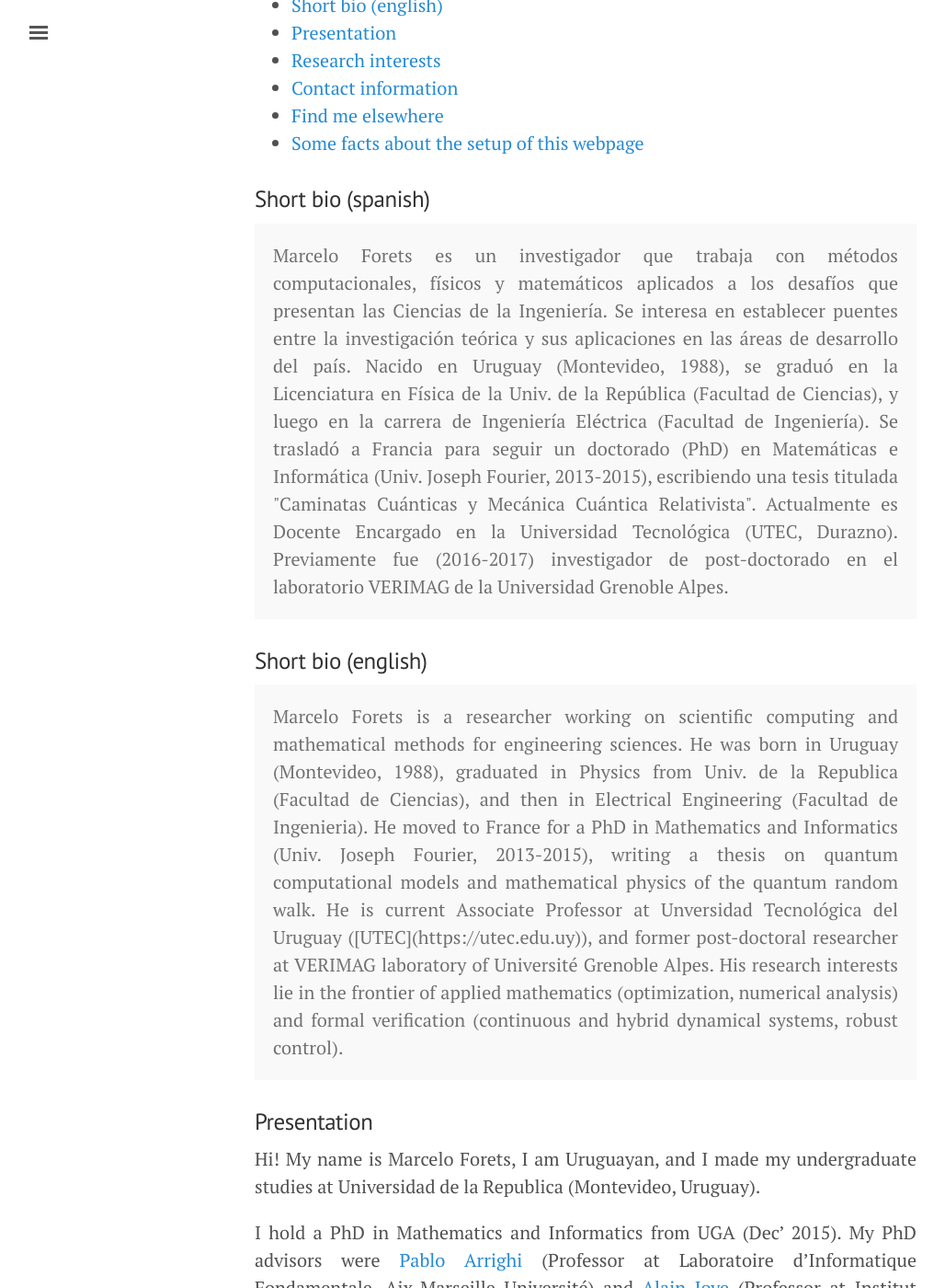
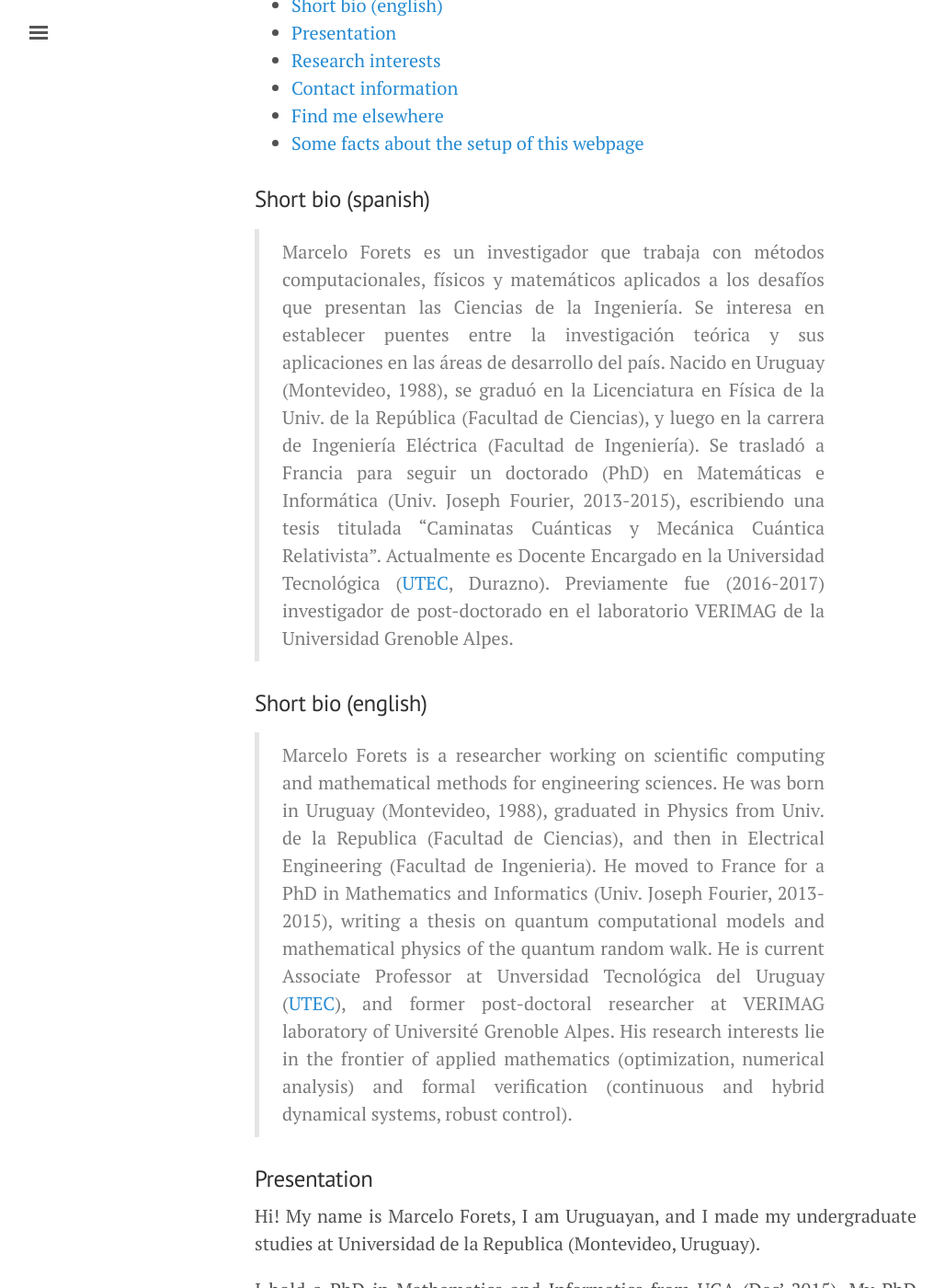
Before and after one commit to mforets/mforets.github.io, a Jekyll site: the page built from about.md, in a window 1280 px wide and 1400 px high, scrolled down 281 px. Shown: the whole window at 92% size, without its empty margins (3-1031 px from the left). Built offline with Jekyll 4.4.1, drawn with Linux system fonts in a browser that asks for light colours; nearby versions of some CDN libraries; some of the changed lines change nothing that is shown.

Commit message:
update about

```diff
--- a/_config.yml
+++ b/_config.yml
@@ -23,7 +23,7 @@ github_username:  mforets
 author:
   name:              marcelo forets
   url:               https://marcelo-forets.fr/
-  email:             marcelo.forets-irurtia@univ-grenoble-alpes.fr
+  email:             mforets@gmail.com
   contact:
     linkedin:  https://www.linkedin.com/in/marcelo-forets-irurtia-7b8238149/
     github:    https://github.com/mforets
--- a/about.md
+++ b/about.md
@@ -15,21 +15,18 @@ title: About
 
 ### Short bio (spanish) <a name="short_bio_sp"></a>
 
-<p class="message">
-  Marcelo Forets es un investigador que trabaja con métodos computacionales, físicos y matemáticos aplicados a los desafíos que presentan
+> Marcelo Forets es un investigador que trabaja con métodos computacionales, físicos y matemáticos aplicados a los desafíos que presentan
   las Ciencias de la Ingeniería. Se interesa en establecer puentes entre la investigación teórica y sus aplicaciones en las áreas de desarrollo del país.
   Nacido en Uruguay (Montevideo, 1988), se graduó en la Licenciatura en Física de la Univ. de la República (Facultad de Ciencias), y luego en la carrera de
   Ingeniería Eléctrica (Facultad de Ingeniería). Se trasladó a Francia para seguir un doctorado (PhD) en Matemáticas e Informática (Univ. Joseph Fourier, 2013-2015),
-  escribiendo una tesis titulada "Caminatas Cuánticas y Mecánica Cuántica Relativista". Actualmente es Docente Encargado en la Universidad Tecnológica (UTEC, Durazno).
+  escribiendo una tesis titulada "Caminatas Cuánticas y Mecánica Cuántica Relativista". Actualmente es Docente Encargado en la Universidad Tecnológica ([UTEC](https://utec.edu.uy), Durazno).
   Previamente fue (2016-2017) investigador de post-doctorado en el laboratorio VERIMAG de la Universidad Grenoble Alpes.
-</p>
 
 ### Short bio (english) <a name="short_bio_en"></a>
 
-<p class="message">
-  Marcelo Forets is a researcher working on scientific computing and mathematical methods for engineering sciences. He was born in Uruguay (Montevideo, 1988), graduated in Physics from Univ. de la Republica (Facultad de Ciencias), and then in Electrical Engineering (Facultad de Ingenieria). He moved to France for a PhD in Mathematics and Informatics (Univ. Joseph Fourier, 2013-2015), writing a thesis on quantum computational models and mathematical physics of the quantum random walk. He is current
-  Associate Professor at Unversidad Tecnológica del Uruguay ([UTEC](https://utec.edu.uy)), and former post-doctoral researcher at VERIMAG laboratory of Université Grenoble Alpes. His research interests lie in the frontier of applied mathematics (optimization, numerical analysis) and formal verification (continuous and hybrid dynamical systems, robust control).
-</p>
+> Marcelo Forets is a researcher working on scientific computing and mathematical methods for engineering sciences. He was born in Uruguay (Montevideo, 1988), graduated in Physics from Univ. de la Republica (Facultad de Ciencias), and then in Electrical Engineering (Facultad de Ingenieria). He moved to France for a PhD in Mathematics and Informatics (Univ. Joseph Fourier, 2013-2015), writing a thesis on quantum computational models and mathematical physics of the quantum random walk. He is current
+Associate Professor at Unversidad Tecnológica del Uruguay ([UTEC](https://utec.edu.uy)), and former post-doctoral researcher at VERIMAG laboratory of Université Grenoble Alpes. His research interests lie in the frontier of applied mathematics (optimization, numerical analysis) and formal verification (continuous and hybrid dynamical systems, robust control).
+
 
 ### Presentation <a name="presentation"></a>
 
```
